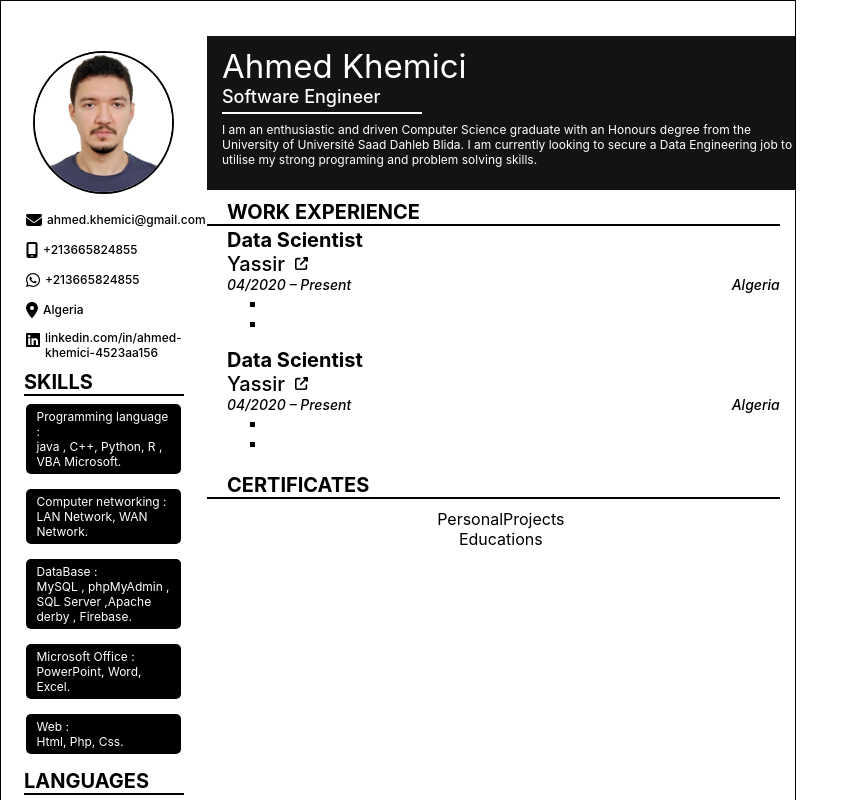
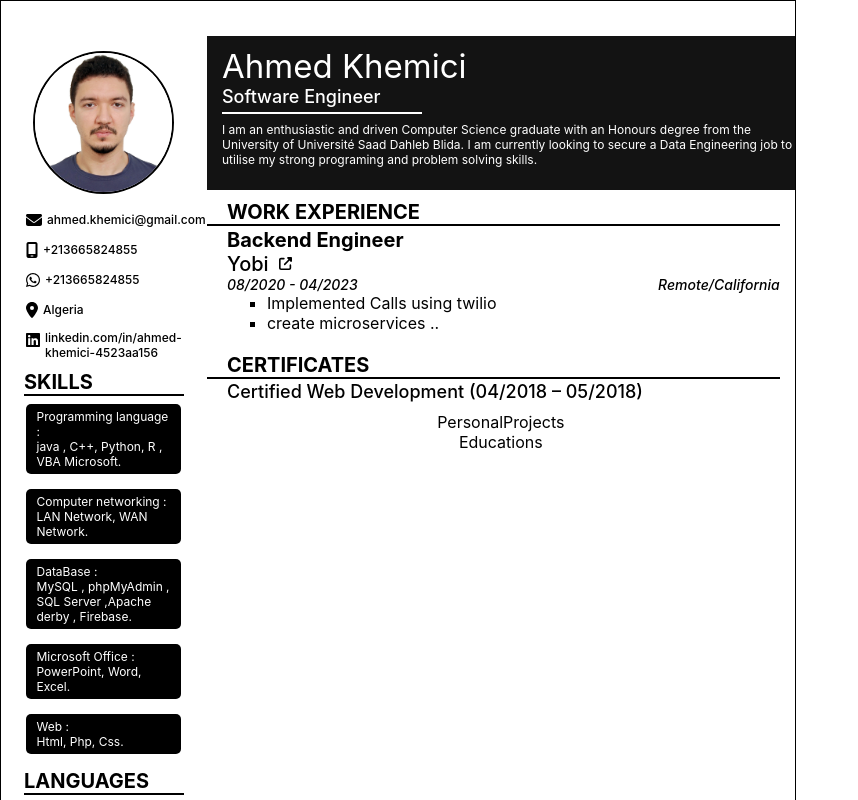
Before and after one commit to AhmedKhemici/cv_maker, a React (Create React App) app: page / in a window 1280 px wide. Shown: the top 800 px of the page, without its empty margins (0-858 px from the left). Built offline with nearby package versions, Linux system fonts and the light colour scheme.

Commit message:
certificates and work experiance are done

```diff
--- a/src/App.js
+++ b/src/App.js
@@ -81,6 +81,35 @@ const App = () => {
 
     },
     "main_content":{
+      "experiences":[
+        {
+          "job_title":"Backend Engineer",
+          "company_name":"Yobi",
+          "date":"08/2020 - 04/2023",
+          "location":"Remote/California",
+          "points":[
+            "Implemented Calls using twilio",
+            "create microservices .."
+          ]
+        },
+      ],
+      "certificates":[
+        {
+          "name":"Certified Web Development",
+          "date":"04/2018 – 05/2018"
+        }
+      ],
+      "personal_projects":[
+        {
+          "name":"Easy Document Classifire",
+          "points":[
+            "Document Classification Using Supervised Classification Knn (K Nearest Neighbor)"
+          ]
+        }
+      ],
+      "educations":[
+        {}
+      ]
     }
   }
   return (
@@ -90,7 +119,7 @@ const App = () => {
       </div>
       <div className='content'>
         <SideContent side_content={cv.side_content}/>
-        <MainContent/>
+        <MainContent main_content={cv.main_content}/>
       </div>
     </div>
 
--- a/src/Components/MainContent/Certificates/Certificates.css
+++ b/src/Components/MainContent/Certificates/Certificates.css
@@ -18,3 +18,10 @@
     font-size: 20px;
     font-weight: bold
 }
+
+.certificates__certificate{
+    text-align: left;
+    margin-left: 20px;
+    font-size: 18px;
+    font-weight: 500;
+}
--- a/src/Components/MainContent/Certificates/Certificates.js
+++ b/src/Components/MainContent/Certificates/Certificates.js
@@ -1,10 +1,17 @@
 import './Certificates.css'
 
-const Certificates = () => {
+const Certificates = (props) => {
+  const certificates = props.certificates.map(certificate => {
+    return (<div className='certificates__certificate'>
+      {certificate.name+" ("+certificate.date+")"}
+    </div>
+    )
+  })
   return (
     <div className='Certificates'>
       <div className="certificates__title">CERTIFICATES</div>
       <hr/>
+      {certificates}
     </div>
   )
 }
--- a/src/Components/MainContent/Experiences/Experiences.js
+++ b/src/Components/MainContent/Experiences/Experiences.js
@@ -1,38 +1,34 @@
 import './Experiences.css'
 import { FontAwesomeIcon } from '@fortawesome/react-fontawesome'
 import {faUpRightFromSquare} from '@fortawesome/free-solid-svg-icons'
-import { text } from '@fortawesome/fontawesome-svg-core'
 
 const Experiences = (props) => {
-  const experiences = [1,2].map(experience => {
+  const experiences = props.experiences.map(experience => {
     return <div className='experiences__experience'>
       <div className='experiences__experienceJobTitle'>
-        Data Scientist
-        {/* {experience.job_title} */}
+        {experience.job_title}
       </div>
       <div className='experiences__experienceCompany'>
         <div className='experiences__experienceCompanyName'>
-          Yassir
+          {experience.company_name}
         </div>
         <a href="https://www.google.com/maps/place/YAssir/@36.7333654,3.030695,15z/data=!4m5!3m4!1s0x0:0x1f49bf588abdd99!8m2!3d36.7333654!4d3.030695?hl=fr">
           <FontAwesomeIcon icon={faUpRightFromSquare} />
         </a>
-        {/* {experience.company_name} */}
       </div>
       <div className='experiences__experienceDateCountry'>
         <div className='experiences__experienceDate'>
-          04/2020 – Present
+          {experience.date}
         </div>
         <div className='experiences__experienceCountry'>
-          Algeria
+          {experience.location}
         </div>
-        {/* {experience.company_name} */}
       </div>
       <div className='experiences__experiencePoints'>
         <ul>
-        {[1,2].map(points => {
+        {experience.points.map(point => {
           return <li>
-              {``}
+            {point}
           </li>
         })}
         </ul>
--- a/src/Components/MainContent/MainContent.js
+++ b/src/Components/MainContent/MainContent.js
@@ -7,10 +7,10 @@ import './MainContent.css'
 const MainContent = (props) => {
   return (
     <div className='MainContent'>
-        <Experiences experiences={props.experiences}/>
-        <Certificates certificates={props.certificates}/>
-        <PersonalProjects personal_projects={props.personal_projects}/>
-        <Educations educations={props.educations}/>
+        <Experiences experiences={props.main_content.experiences}/>
+        <Certificates certificates={props.main_content.certificates}/>
+        <PersonalProjects personal_projects={props.main_content.personal_projects}/>
+        <Educations educations={props.main_content.educations}/>
     </div>
   )
 }
```
